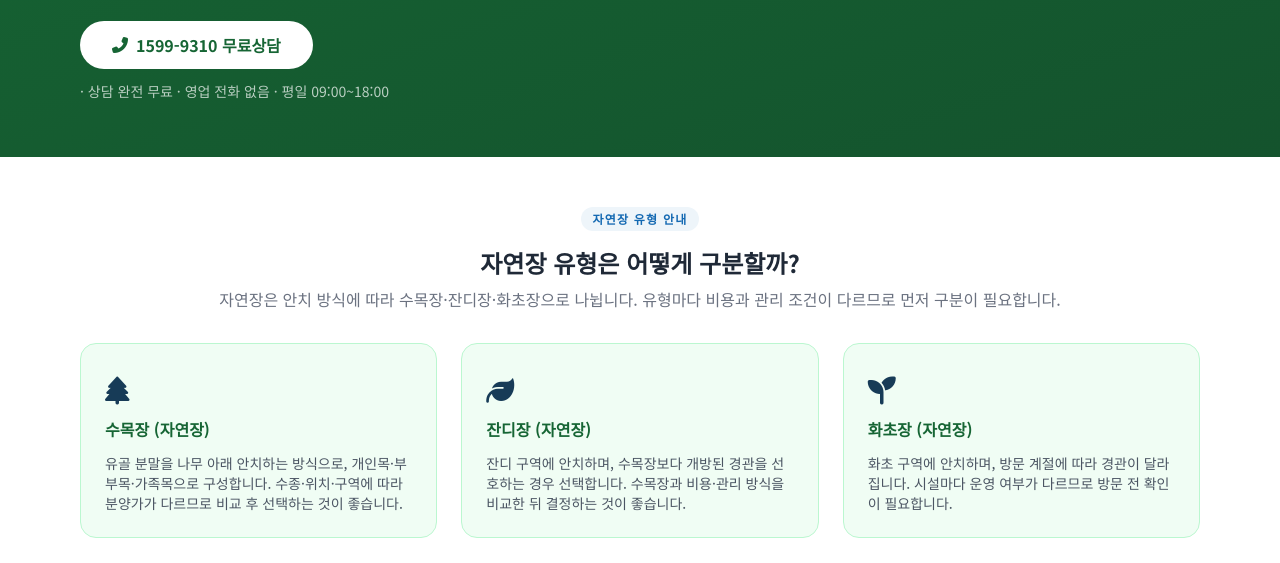
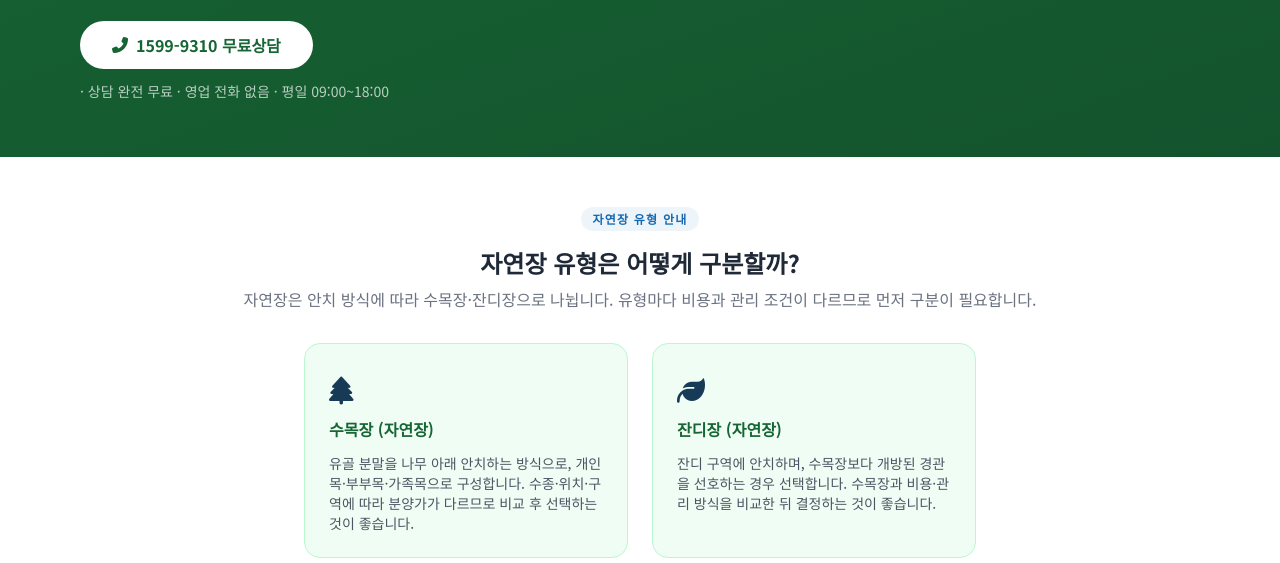
Before and after one commit to lababos7-a11y/hanmaeum-memorial-co-kr, a website: page public/natural-burial/index.html in a window 1280 px wide. Shown: the part 389-952 px from the top of the page. Drawn offline with nearby package versions, Linux system fonts and the light colour scheme.

Commit message:
fix: 자연장 유형 화초장 제거 및 2개 카드 중앙 정렬

```diff
--- a/public/natural-burial/index.html
+++ b/public/natural-burial/index.html
@@ -89,23 +89,18 @@
     <div class="text-center mb-8">
       <span class="section-badge">자연장 유형 안내</span>
       <h2 class="text-2xl font-bold mt-4">자연장 유형은 어떻게 구분할까?</h2>
-      <p class="text-gray-500 mt-2">자연장은 안치 방식에 따라 수목장·잔디장·화초장으로 나뉩니다. 유형마다 비용과 관리 조건이 다르므로 먼저 구분이 필요합니다.</p>
+      <p class="text-gray-500 mt-2">자연장은 안치 방식에 따라 수목장·잔디장으로 나뉩니다. 유형마다 비용과 관리 조건이 다르므로 먼저 구분이 필요합니다.</p>
     </div>
-    <div class="grid grid-cols-1 md:grid-cols-3 gap-6">
-      <div class="border border-green-200 rounded-2xl p-6 bg-green-50">
+    <div class="flex flex-col md:flex-row justify-center gap-6 md:max-w-2xl md:mx-auto">
+      <div class="border border-green-200 rounded-2xl p-6 bg-green-50 flex-1">
         <div class="text-3xl mb-3"><i class="fas fa-tree pict-icon pict-md" aria-hidden="true"></i></div>
         <h3 class="font-bold text-green-800 mb-3">수목장 (자연장)</h3>
         <p class="text-sm text-gray-600">유골 분말을 나무 아래 안치하는 방식으로, 개인목·부부목·가족목으로 구성합니다. 수종·위치·구역에 따라 분양가가 다르므로 비교 후 선택하는 것이 좋습니다.</p>
       </div>
-      <div class="border border-green-200 rounded-2xl p-6 bg-green-50">
+      <div class="border border-green-200 rounded-2xl p-6 bg-green-50 flex-1">
         <div class="text-3xl mb-3"><i class="fas fa-leaf pict-icon pict-md" aria-hidden="true"></i></div>
         <h3 class="font-bold text-green-800 mb-3">잔디장 (자연장)</h3>
         <p class="text-sm text-gray-600">잔디 구역에 안치하며, 수목장보다 개방된 경관을 선호하는 경우 선택합니다. 수목장과 비용·관리 방식을 비교한 뒤 결정하는 것이 좋습니다.</p>
-      </div>
-      <div class="border border-green-200 rounded-2xl p-6 bg-green-50">
-        <div class="text-3xl mb-3"><i class="fas fa-seedling pict-icon pict-md" aria-hidden="true"></i></div>
-        <h3 class="font-bold text-green-800 mb-3">화초장 (자연장)</h3>
-        <p class="text-sm text-gray-600">화초 구역에 안치하며, 방문 계절에 따라 경관이 달라집니다. 시설마다 운영 여부가 다르므로 방문 전 확인이 필요합니다.</p>
       </div>
     </div>
   </div>
```
